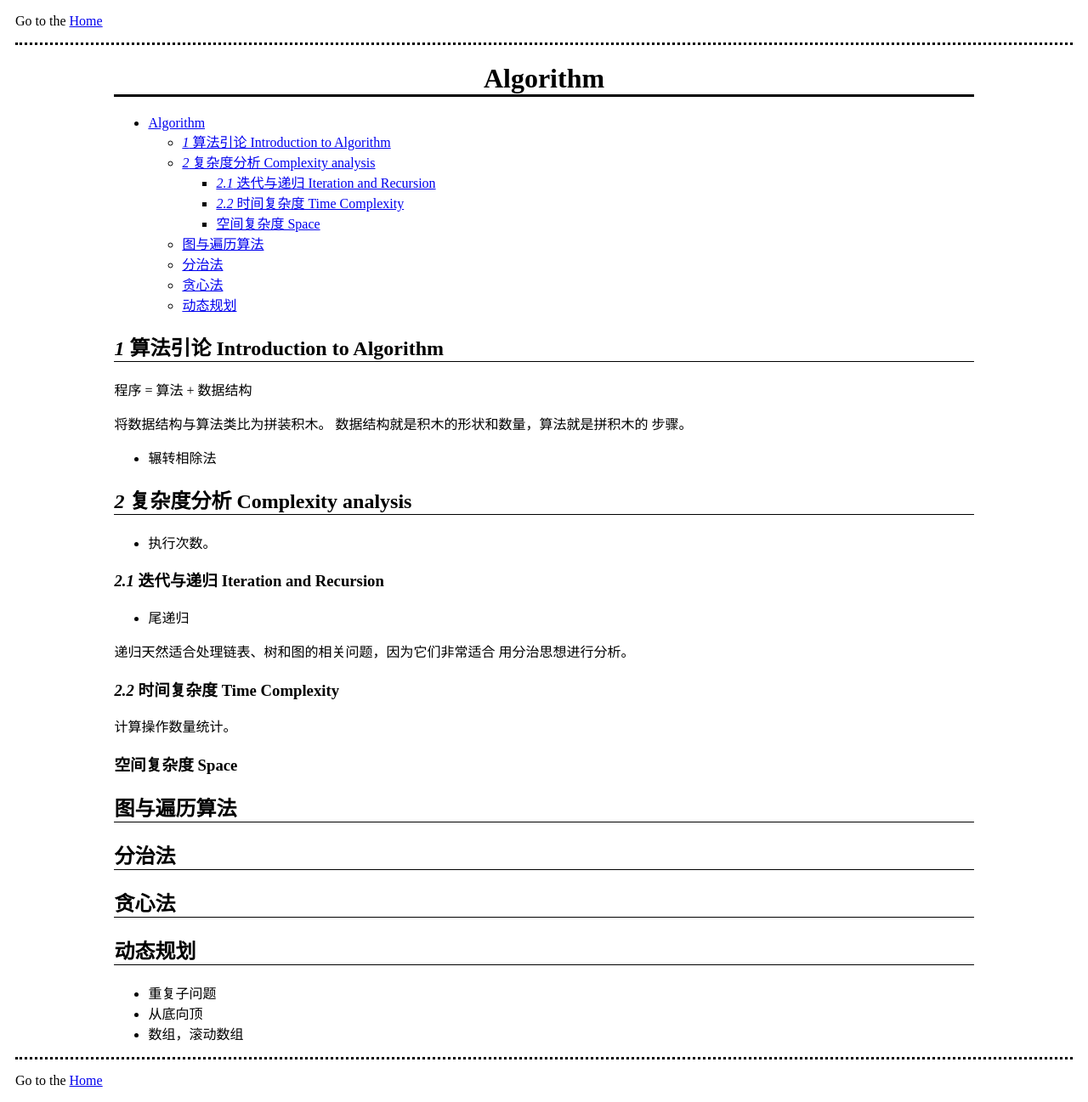
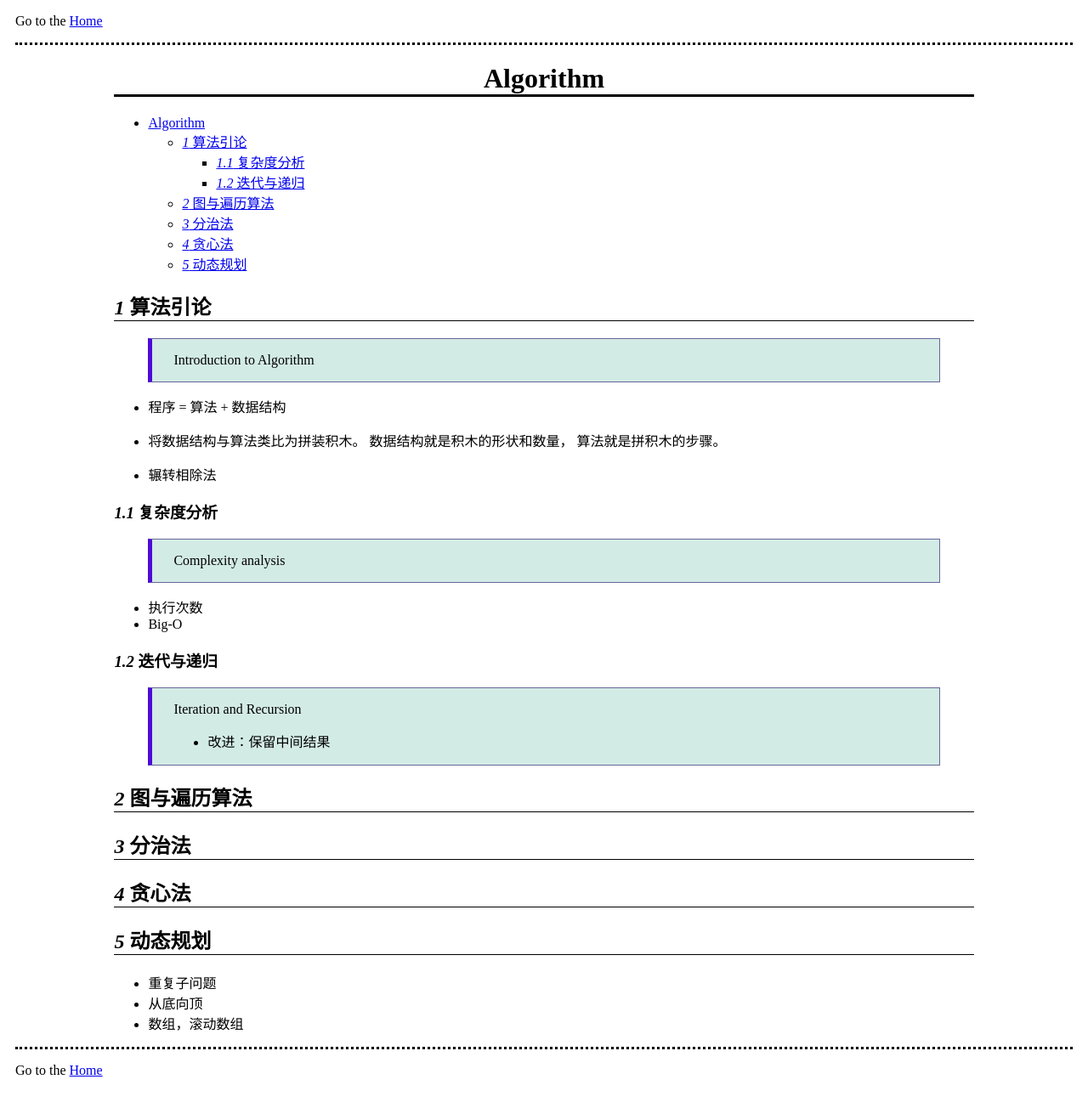
Before and after one commit to WGZ-W/wgz-w.github.io, a Jekyll site: the page built from _posts/Study/2024-10-30-algorithm.md, in a window 1280 px wide. Shown: the whole page at 85% size. Built offline with Jekyll 4.4.1, drawn with Linux system fonts in a browser that asks for light colours.

Commit message:
Algorithm -> complexity & recursion & graph?

```diff
--- a/_posts/Study/2024-10-30-algorithm.md
+++ b/_posts/Study/2024-10-30-algorithm.md
@@ -8,49 +8,44 @@ title: "Algorithm"
 # Algorithm
 
 - [Algorithm](#algorithm)
-  - [*1* 算法引论  Introduction to Algorithm](#1-算法引论--introduction-to-algorithm)
-  - [*2* 复杂度分析  Complexity analysis](#2-复杂度分析--complexity-analysis)
-    - [*2.1* 迭代与递归  Iteration and Recursion](#21-迭代与递归--iteration-and-recursion)
-    - [*2.2* 时间复杂度  Time Complexity](#22-时间复杂度--time-complexity)
-    - [空间复杂度  Space](#空间复杂度--space)
-  - [图与遍历算法](#图与遍历算法)
-  - [分治法](#分治法)
-  - [贪心法](#贪心法)
-  - [动态规划](#动态规划)
+  - [*1* 算法引论](#1-算法引论)
+    - [*1.1* 复杂度分析](#11-复杂度分析)
+    - [*1.2* 迭代与递归](#12-迭代与递归)
+  - [*2* 图与遍历算法](#2-图与遍历算法)
+  - [*3* 分治法](#3-分治法)
+  - [*4* 贪心法](#4-贪心法)
+  - [*5* 动态规划](#5-动态规划)
 
-## *1* 算法引论  Introduction to Algorithm
+## *1* 算法引论
+> Introduction to Algorithm
 
-程序 = 算法 + 数据结构
+- 程序 = 算法 + 数据结构
 
-将数据结构与算法类比为拼装积木。
-数据结构就是积木的形状和数量，算法就是拼积木的
-步骤。
+- 将数据结构与算法类比为拼装积木。
+数据结构就是积木的形状和数量，
+算法就是拼积木的步骤。
 
 - 辗转相除法
 
 
 
 
-## *2* 复杂度分析  Complexity analysis
+### *1.1* 复杂度分析
+> Complexity analysis
 
-- 执行次数。
+- 执行次数
+- Big-O
 
-### *2.1* 迭代与递归  Iteration and Recursion
-- 尾递归
+### *1.2* 迭代与递归
+> Iteration and Recursion
+- 改进：保留中间结果
 
-递归天然适合处理链表、树和图的相关问题，因为它们非常适合
-用分治思想进行分析。
 
-### *2.2* 时间复杂度  Time Complexity
+## *2* 图与遍历算法
 
-计算操作数量统计。
-
-### 空间复杂度  Space
-
-## 图与遍历算法
-## 分治法
-## 贪心法
-## 动态规划
+## *3* 分治法
+## *4* 贪心法
+## *5* 动态规划
 - 重复子问题
 - 从底向顶
 - 数组，滚动数组
```
Also changed, not shown: _posts/Study/2024-10-30-machine-learning.md (+3 -2 lines), _posts/Study/2024-11-25-study-guide.md (+34 -20 lines).
